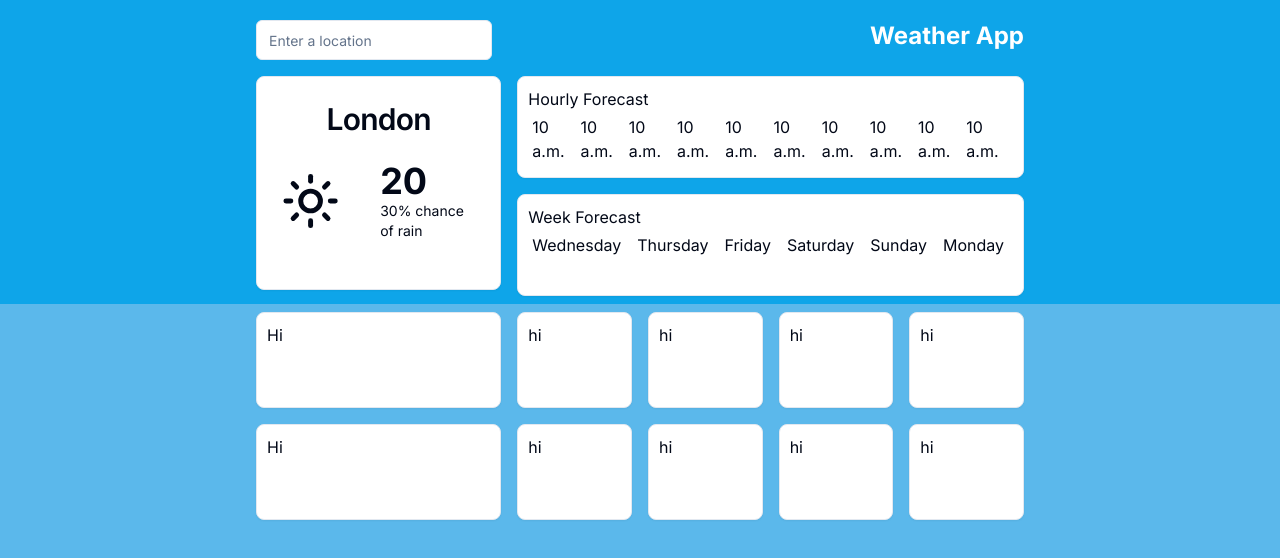
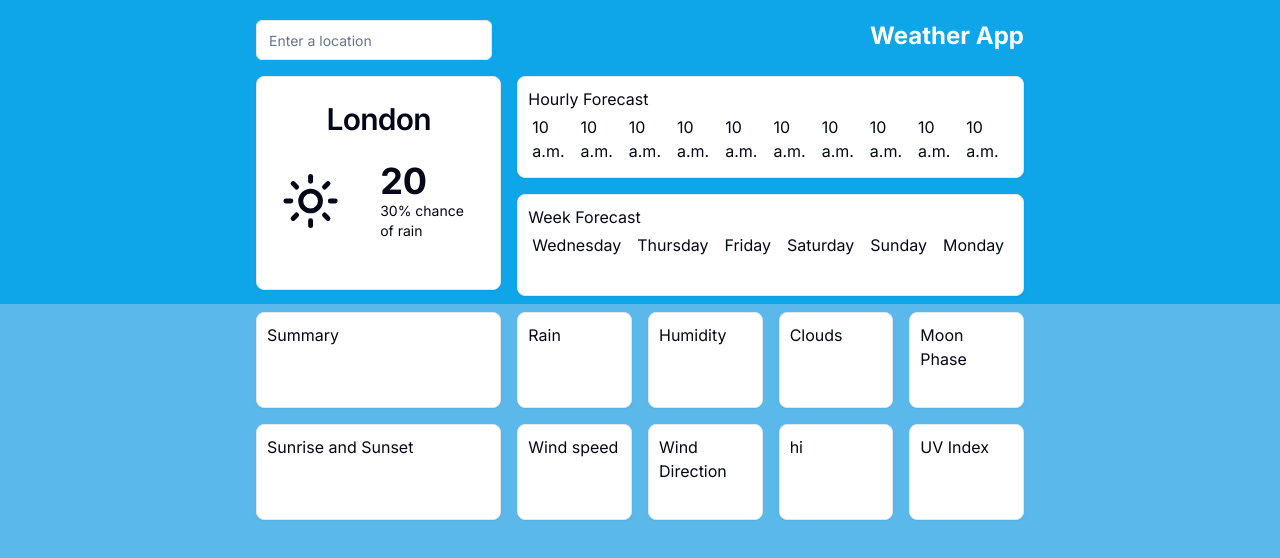
Before and after one commit to emersonh-xyz/weather-app, a Next.js app: page /details-page in a window 1280 px wide. Shown: the top 558 px of the page. Built offline with nearby package versions, Linux system fonts and the light colour scheme.

Commit message:
Update overflow-scroll to overflow-y-hidden in details-page

```diff
--- a/src/app/details-page/page.tsx
+++ b/src/app/details-page/page.tsx
@@ -11,7 +11,7 @@ export default function Details() {
         <div className="md:col-span-2">
           <Card className="h-full p-2.5 flex flex-col">
             <p>Hourly Forecast</p>
-            <div className="flex gap-2 overflow-scroll justify-between grow">
+            <div className="flex gap-2 overflow-scroll overflow-y-hidden justify-between grow">
               <div className="forecast-item"><p>10 a.m.</p></div>
               <div className="forecast-item"><p>10 a.m.</p></div>
               <div className="forecast-item"><p>10 a.m.</p></div>
@@ -30,7 +30,7 @@ export default function Details() {
         <div className="md:col-span-2">
           <Card className="h-full p-2.5 flex flex-col">
             <p>Week Forecast</p>
-            <div className="flex gap-2 overflow-scroll justify-between grow">
+            <div className="flex gap-2 overflow-scroll overflow-y-hidden justify-between grow">
               <div className="forecast-item"><p>Wednesday</p></div>
               <div className="forecast-item"><p>Thursday</p></div>
               <div className="forecast-item"><p>Friday</p></div>
@@ -45,34 +45,34 @@ export default function Details() {
       <div className="bg-[#5BB8EB] w-full grow">
         <div className="grid md:grid-cols-6 grid-cols-2 grid-rows-2 px-8 sm:px-16 xl:px-64 pt-2 gap-4">
           <Card className="col-span-2 p-2.5 details-card">
-            <p>Hi</p>
+            <p>Summary</p>
+          </Card>
+          <Card className="details-card">
+            <p>Rain</p>
+          </Card>
+          <Card className="details-card">
+            <p>Humidity</p>
+          </Card>
+          <Card className="details-card">
+            <p>Clouds</p>
+          </Card>
+          <Card className="details-card">
+            <p>Moon Phase</p>
+          </Card>
+          <Card className="col-span-2 details-card">
+            <p>Sunrise and Sunset</p>
+          </Card>
+          <Card className="details-card">
+            <p>Wind speed</p>
+          </Card>
+          <Card className="details-card">
+            <p>Wind Direction</p>
           </Card>
           <Card className="details-card">
             <p>hi</p>
           </Card>
           <Card className="details-card">
-            <p>hi</p>
-          </Card>
-          <Card className="details-card">
-            <p>hi</p>
-          </Card>
-          <Card className="details-card">
-            <p>hi</p>
-          </Card>
-          <Card className="col-span-2 details-card">
-            <p>Hi</p>
-          </Card>
-          <Card className="details-card">
-            <p>hi</p>
-          </Card>
-          <Card className="details-card">
-            <p>hi</p>
-          </Card>
-          <Card className="details-card">
-            <p>hi</p>
-          </Card>
-          <Card className="details-card">
-            <p>hi</p>
+            <p>UV Index</p>
           </Card>
         </div>
       </div>
```
